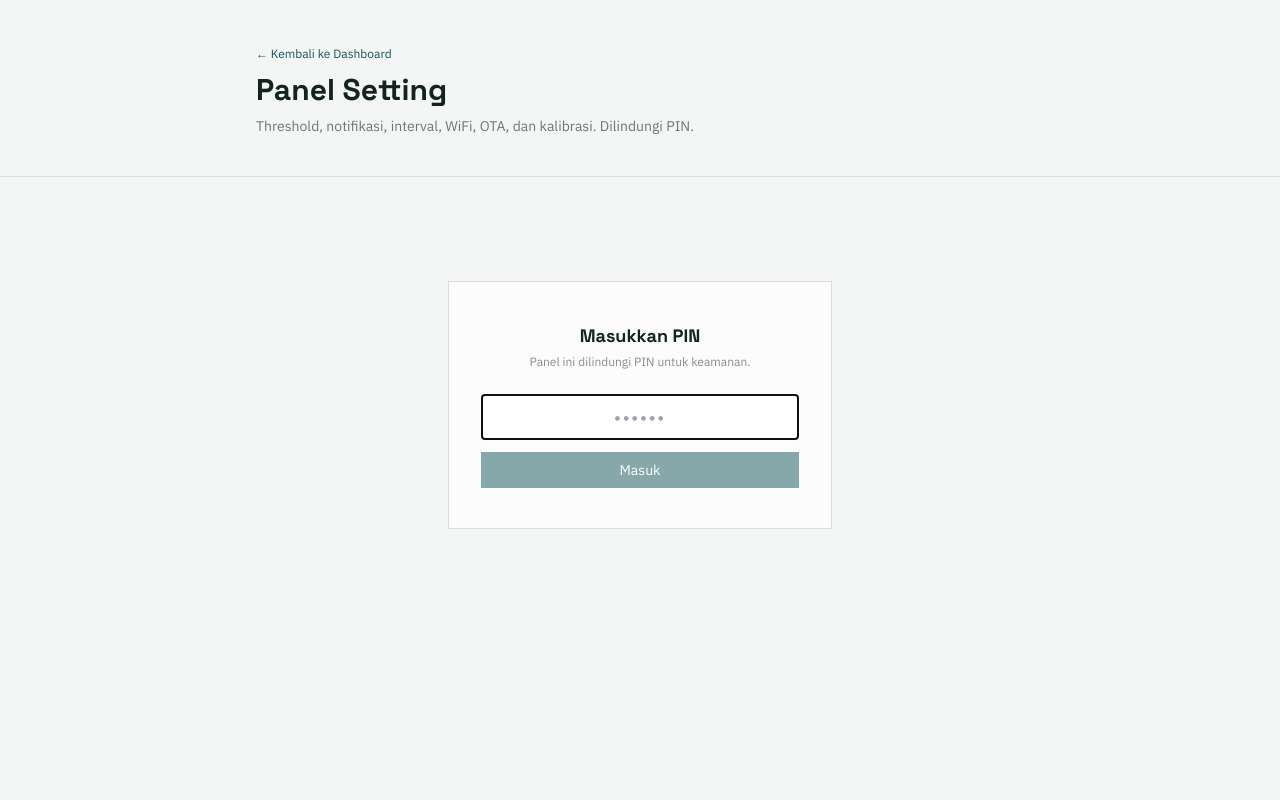
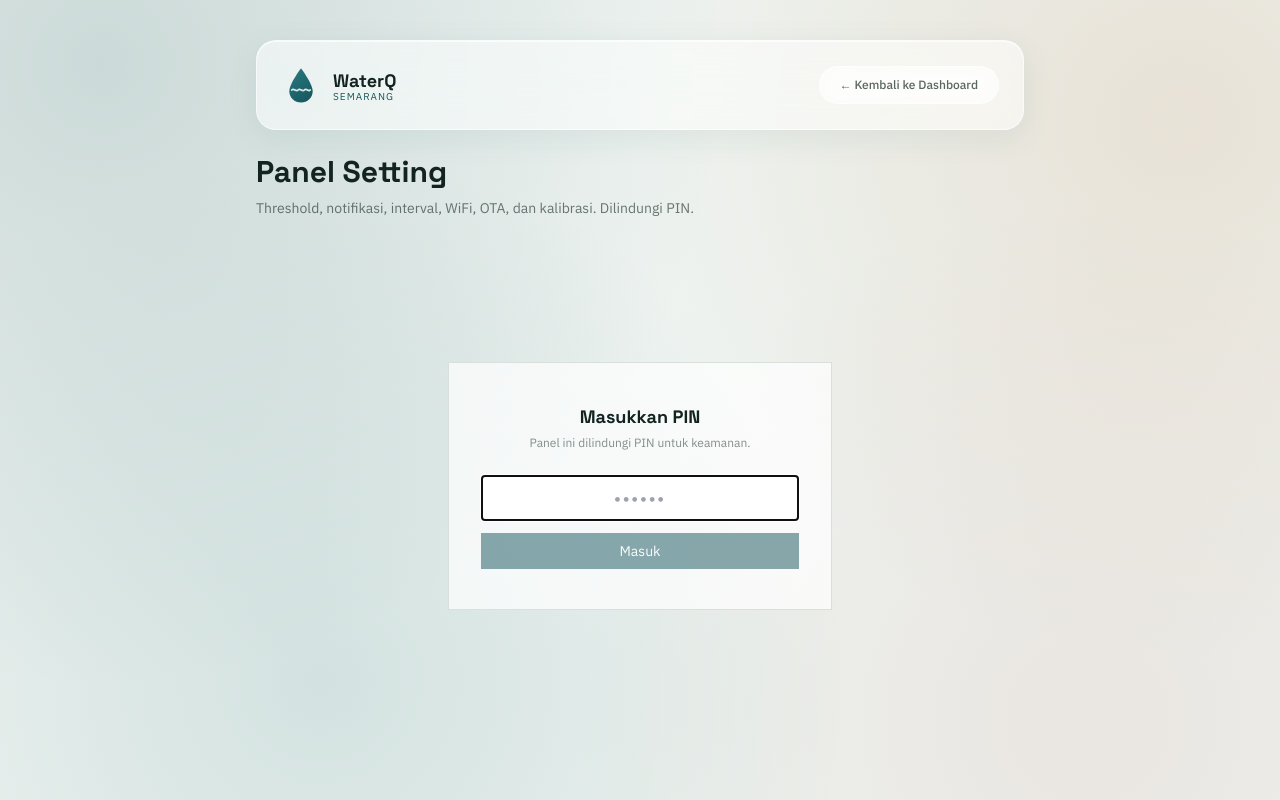
Before and after one commit to hasani07/Waterq.smg, a Next.js app: page /settings in a window 1280 px wide. Built offline with nearby package versions, Linux system fonts and the light colour scheme; no server answers.

Commit message:
Update page.tsx

```diff
--- a/app/settings/page.tsx
+++ b/app/settings/page.tsx
@@ -2,6 +2,7 @@
 
 import Link from "next/link";
 import PinGate from "@/components/PinGate";
+import Logo from "@/components/Logo";
 import DeviceInfoPanel from "@/components/DeviceInfoPanel";
 import ThresholdPanel from "@/components/ThresholdPanel";
 import NotificationPreferencesPanel from "@/components/NotificationPreferencesPanel";
@@ -14,13 +15,19 @@ import DatabasePanel from "@/components/DatabasePanel";
 
 export default function SettingsPage() {
   return (
-    <main className="min-h-screen bg-bg">
-      <section className="border-b border-line px-6 py-10 md:px-12">
+    <main className="min-h-screen">
+      <section className="px-6 py-10 md:px-12">
         <div className="mx-auto max-w-3xl">
-          <Link href="/" className="font-body text-xs text-teal hover:underline">
-            ← Kembali ke Dashboard
-          </Link>
-          <h1 className="mt-2 font-display text-3xl font-bold text-ink">Panel Setting</h1>
+          <div className="glass-card flex flex-wrap items-center justify-between gap-6 px-6 py-6">
+            <Logo size={40} />
+            <Link
+              href="/"
+              className="glass-pill px-5 py-2.5 font-body text-xs font-medium text-ink/70 transition-colors hover:text-teal"
+            >
+              ← Kembali ke Dashboard
+            </Link>
+          </div>
+          <h1 className="mt-6 font-display text-3xl font-bold text-ink">Panel Setting</h1>
           <p className="mt-2 font-body text-sm text-ink/60">
             Threshold, notifikasi, interval, WiFi, OTA, dan kalibrasi. Dilindungi PIN.
           </p>
```
